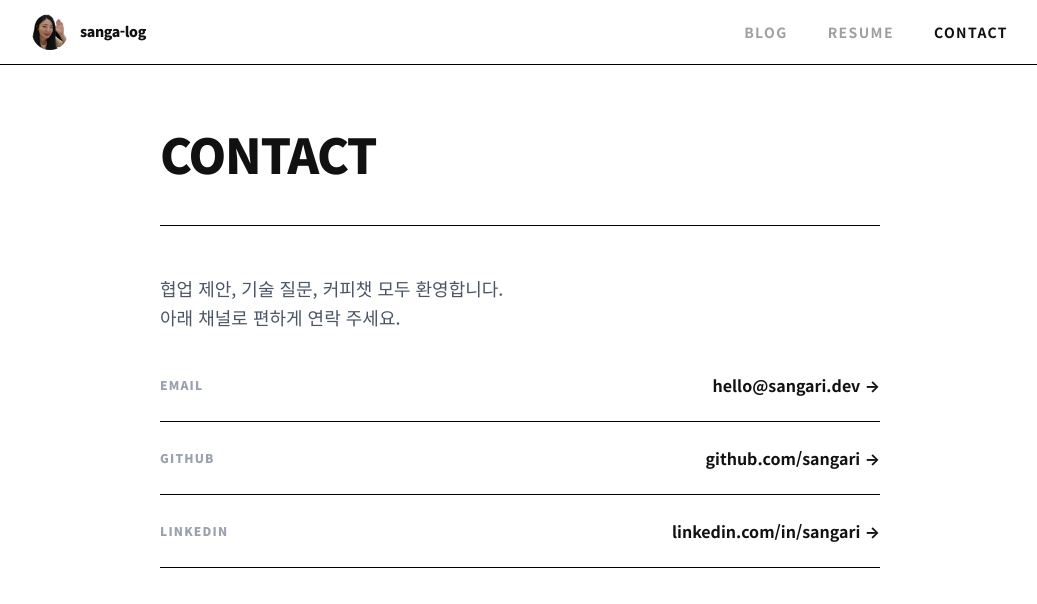
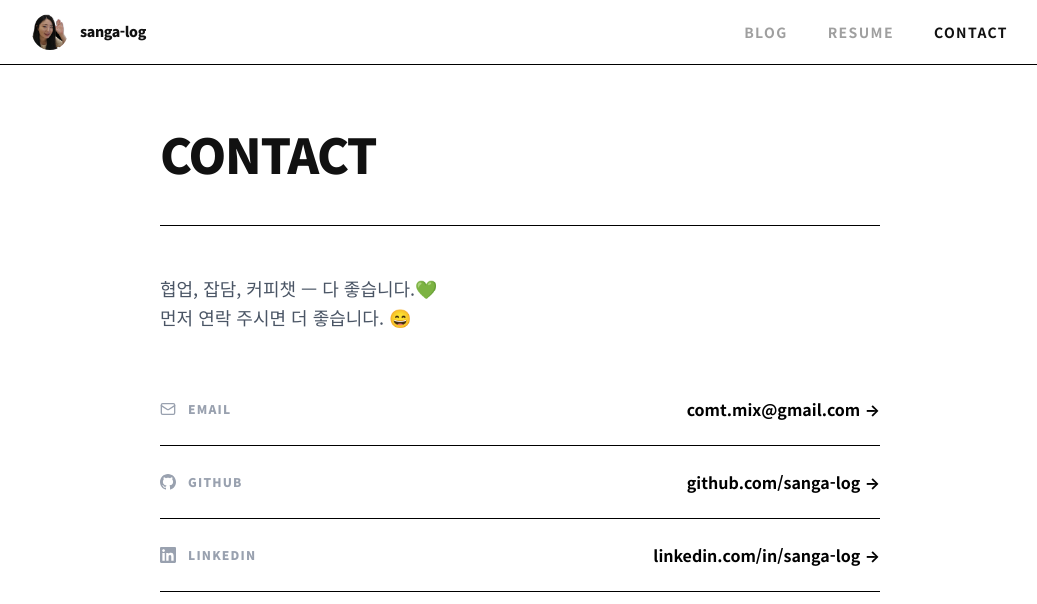
Before and after one commit to sanga-log/sanga.log, a Next.js app: page /contact in a window 1280 px wide. Shown: the top 604 px of the page, without its empty margins (120-1157 px from the left). Built offline with nearby package versions, Linux system fonts and the light colour scheme.

Commit message:
fix: Contact 내용 수정

```diff
--- a/app/contact/page.tsx
+++ b/app/contact/page.tsx
@@ -1,9 +1,43 @@
 import type { Metadata } from 'next';
 
 export const metadata: Metadata = {
-  title: 'Contact — 산가리의 테크블로그',
-  description: '산가리에게 연락하기',
+  title: 'Contact — sanga-log',
+  description: 'sanga-log Contact Page',
 };
+
+const contacts = [
+  {
+    label: 'EMAIL',
+    value: 'comt.mix@gmail.com',
+    href: 'mailto:comt.mix@gmail.com',
+    icon: (
+      <svg width="16" height="16" viewBox="0 0 24 24" fill="none" stroke="currentColor" strokeWidth="2" strokeLinecap="round" strokeLinejoin="round">
+        <rect x="2" y="4" width="20" height="16" rx="2" />
+        <path d="m22 7-8.97 5.7a1.94 1.94 0 0 1-2.06 0L2 7" />
+      </svg>
+    ),
+  },
+  {
+    label: 'GITHUB',
+    value: 'github.com/sanga-log',
+    href: 'https://github.com/sanga-log',
+    icon: (
+      <svg width="16" height="16" viewBox="0 0 24 24" fill="currentColor">
+        <path d="M12 0c-6.626 0-12 5.373-12 12 0 5.302 3.438 9.8 8.207 11.387.599.111.793-.261.793-.577v-2.234c-3.338.726-4.033-1.416-4.033-1.416-.546-1.387-1.333-1.756-1.333-1.756-1.089-.745.083-.729.083-.729 1.205.084 1.839 1.237 1.839 1.237 1.07 1.834 2.807 1.304 3.492.997.107-.775.418-1.305.762-1.604-2.665-.305-5.467-1.334-5.467-5.931 0-1.311.469-2.381 1.236-3.221-.124-.303-.535-1.524.117-3.176 0 0 1.008-.322 3.301 1.23.957-.266 1.983-.399 3.003-.404 1.02.005 2.047.138 3.006.404 2.291-1.552 3.297-1.23 3.297-1.23.653 1.653.242 2.874.118 3.176.77.84 1.235 1.911 1.235 3.221 0 4.609-2.807 5.624-5.479 5.921.43.372.823 1.102.823 2.222v3.293c0 .319.192.694.801.576 4.765-1.589 8.199-6.086 8.199-11.386 0-6.627-5.373-12-12-12z" />
+      </svg>
+    ),
+  },
+  {
+    label: 'LINKEDIN',
+    value: 'linkedin.com/in/sanga-log',
+    href: 'https://linkedin.com/in/sanga-log',
+    icon: (
+      <svg width="16" height="16" viewBox="0 0 24 24" fill="currentColor">
+        <path d="M20.447 20.452h-3.554v-5.569c0-1.328-.027-3.037-1.852-3.037-1.853 0-2.136 1.445-2.136 2.939v5.667H9.351V9h3.414v1.561h.046c.477-.9 1.637-1.85 3.37-1.85 3.601 0 4.267 2.37 4.267 5.455v6.286zM5.337 7.433c-1.144 0-2.063-.926-2.063-2.065 0-1.138.92-2.063 2.063-2.063 1.14 0 2.064.925 2.064 2.063 0 1.139-.925 2.065-2.064 2.065zm1.782 13.019H3.555V9h3.564v11.452zM22.225 0H1.771C.792 0 0 .774 0 1.729v20.542C0 23.227.792 24 1.771 24h20.451C23.2 24 24 23.227 24 22.271V1.729C24 .774 23.2 0 22.222 0h.003z" />
+      </svg>
+    ),
+  },
+];
 
 export default function ContactPage() {
   return (
@@ -14,30 +48,30 @@ export default function ContactPage() {
 
       <div className="flex flex-col gap-10">
         <p className="text-lg leading-relaxed text-gray-600">
-          협업 제안, 기술 질문, 커피챗 모두 환영합니다.
+          협업, 잡담, 커피챗 — 다 좋습니다.💚
           <br />
-          아래 채널로 편하게 연락 주세요.
+          먼저 연락 주시면 더 좋습니다. 😄
         </p>
 
-        <div className="flex flex-col gap-6">
-          {[
-            { label: 'EMAIL', value: 'hello@sangari.dev', href: 'mailto:hello@sangari.dev' },
-            { label: 'GITHUB', value: 'github.com/sangari', href: 'https://github.com' },
-            { label: 'LINKEDIN', value: 'linkedin.com/in/sangari', href: 'https://linkedin.com' },
-          ].map((contact) => (
-            <div key={contact.label} className="border-b border-black pb-6 flex items-center justify-between group">
-              <span className="text-xs font-black tracking-widest text-gray-400">
-                {contact.label}
-              </span>
+        <div className="flex flex-col">
+          {contacts.map((contact) => (
             <a
+              key={contact.label}
               href={contact.href}
               target={contact.href.startsWith('http') ? '_blank' : undefined}
               rel="noreferrer"
-                className="text-base font-bold hover:opacity-50 transition-opacity"
+              className="border-b border-black py-6 flex items-center justify-between hover:opacity-50 transition-opacity"
             >
+              <div className="flex items-center gap-3 text-gray-400">
+                {contact.icon}
+                <span className="text-xs font-black tracking-widest">
+                  {contact.label}
+                </span>
+              </div>
+              <span className="text-base font-bold text-black">
                 {contact.value} →
+              </span>
             </a>
-            </div>
           ))}
         </div>
       </div>
```
Lines whose indentation alone changed are shown as unchanged.
